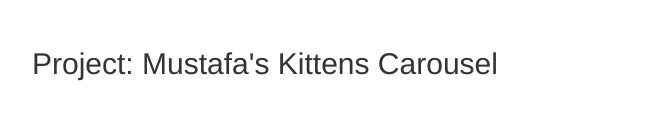
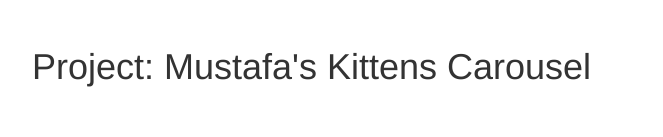
Before and after one commit to Ozturkmustafa/my-projects, a plain HTML site: page Project-101-kittens-carousel-static-website-ec2/static-web/index.html in a window 1280 px wide. Shown: the part 403-540 px from the top of the page, without its empty margins (308-971 px from the left). Drawn offline with nearby package versions, Linux system fonts and the light colour scheme.

Commit message:
Update index.html

```diff
--- a/Project-101-kittens-carousel-static-website-ec2/static-web/index.html
+++ b/Project-101-kittens-carousel-static-website-ec2/static-web/index.html
@@ -45,7 +45,7 @@
 
   <div><img src="https://clarusway.com/wp-content/uploads/2020/06/clarusway_logo.png" /></div>
 
-  <h2> Project: Mustafa's Kittens Carousel</h2>
+  <h1> Project: Mustafa's Kittens Carousel</h1>
 
   <div id="myCarousel" class="carousel slide" data-ride="carousel">
     <!-- Indicators -->
```
